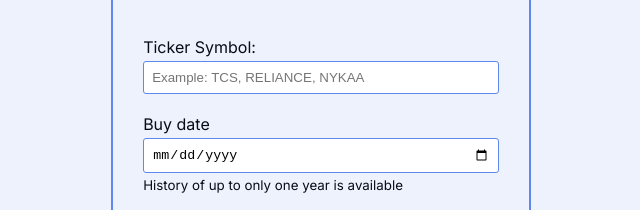
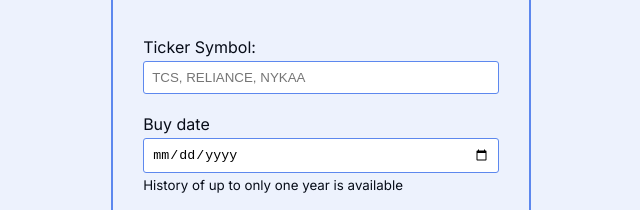
Before and after one commit to abinjohn123/neoG-mark-14, a plain HTML site: page index.html in a window 1280 px wide. Shown: the part 233-443 px from the top of the page, 319-959 px from the left. Drawn offline with Linux system fonts and the light colour scheme.

Commit message:
feat: update ticker symbol placeholder

```diff
--- a/index.html
+++ b/index.html
@@ -20,7 +20,7 @@
             type="text"
             name="ticker"
             id="ticker"
-            placeholder="Example: TCS, RELIANCE, NYKAA"
+            placeholder="TCS, RELIANCE, NYKAA"
           />
         </div>
         <div class="form-row">
```
